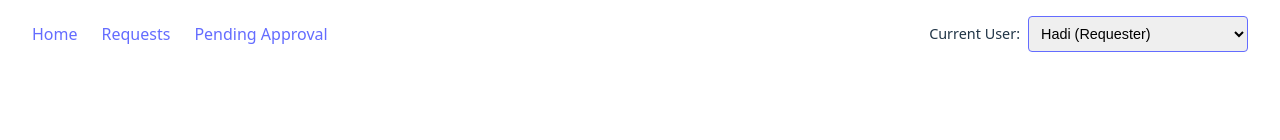
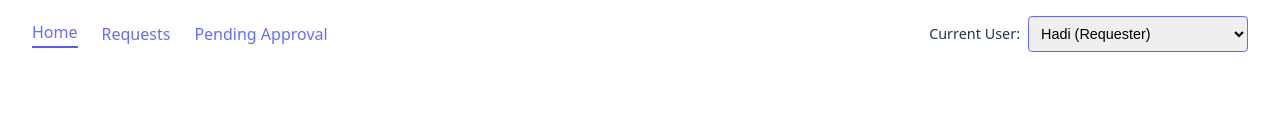
Before and after one commit to hadi14250/request-approval-app, a React app in the folder frontend/: page / in a window 1280 px wide. Shown: the top 140 px of the page. Built offline with nearby package versions, Linux system fonts and the light colour scheme; the HTML template or start-up script is replaced by a standard one.

Commit message:
added navigation

```diff
--- a/frontend/src/App.css
+++ b/frontend/src/App.css
@@ -25,6 +25,13 @@
 
 .navbar a:hover {
   color: #535bf2;
+}
+
+.nav-link-active {
+  font-weight: 600;
+  color: #535bf2;
+  border-bottom: 2px solid #535bf2;
+  padding-bottom: 2px;
 }
 
 .page-container {
--- a/frontend/src/App.jsx
+++ b/frontend/src/App.jsx
@@ -1,5 +1,5 @@
 import "./App.css";
-import { Routes, Route, Link } from "react-router-dom";
+import { Routes, Route, Link, useLocation } from "react-router-dom";
 import { UserProvider } from "./context/UserContext";
 import UserSelector from "./components/UserSelector";
 import Home from "./pages/Home";
@@ -8,17 +8,54 @@ import Pending from "./pages/Pending";
 import RequestDetails from "./pages/RequestDetails";
 import RequestForm from "./components/RequestForm";
 
+function Navigation() {
+  const location = useLocation();
+
+  const isActive = (path) => {
+    if (path === "/") {
+      return location.pathname === "/";
+    }
+    if (path === "/requests/pending") {
+      return location.pathname.startsWith("/requests/pending");
+    }
+    if (path === "/requests") {
+      return (
+        location.pathname === "/requests" ||
+        (location.pathname.startsWith("/requests/") &&
+          !location.pathname.startsWith("/requests/pending"))
+      );
+    }
+    return false;
+  };
+
+  return (
+    <nav className="navbar">
+      <div className="navbar-links">
+        <Link to="/" className={isActive("/") ? "nav-link-active" : ""}>
+          Home
+        </Link>
+        <Link
+          to="/requests"
+          className={isActive("/requests") ? "nav-link-active" : ""}
+        >
+          Requests
+        </Link>
+        <Link
+          to="/requests/pending"
+          className={isActive("/requests/pending") ? "nav-link-active" : ""}
+        >
+          Pending Approval
+        </Link>
+      </div>
+      <UserSelector />
+    </nav>
+  );
+}
+
 function App() {
   return (
     <UserProvider>
-      <nav className="navbar">
-        <div className="navbar-links">
-          <Link to="/">Home</Link>
-          <Link to="/requests">Requests</Link>
-          <Link to="/requests/pending">Pending Approval</Link>
-        </div>
-        <UserSelector />
-      </nav>
+      <Navigation />
 
       <Routes>
         <Route path="/" element={<Home />} />
--- a/frontend/src/hooks/useMakeRequest.jsx
+++ b/frontend/src/hooks/useMakeRequest.jsx
@@ -6,7 +6,10 @@ function useMakeRequest(url, method = "GET", userId, body = null) {
   const [error, setError] = useState(null);
 
   useEffect(() => {
-    if (!url) return;
+    if (!url) {
+      setLoading(false);
+      return;
+    }
 
     const controller = new AbortController();
 
--- a/frontend/src/pages/RequestDetails.jsx
+++ b/frontend/src/pages/RequestDetails.jsx
@@ -191,7 +191,7 @@ export default function RequestDetails() {
 
   const isDraft = request.status === "Draft";
   const isSubmitted = request.status === "Submitted";
-  const isOwnRequest = request.createdBy === currentUser.id;
+  const isOwnRequest = request.createdByUserId === currentUser.id;
 
   return (
     <div className="page-container">
```
